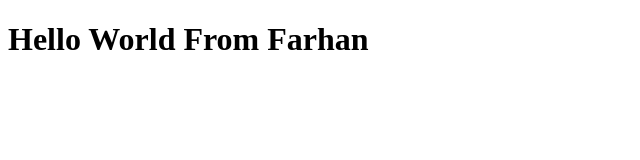
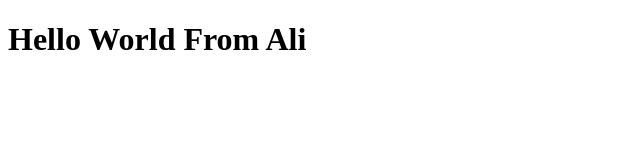
Before and after one commit to farhan523/finalbootcamp1, a plain HTML site: page index.html in a window 1280 px wide. Shown: the whole page, without its empty margins (0-640 px from the left). Drawn offline with Linux system fonts and the light colour scheme.

Commit message:
Update index.html

```diff
--- a/index.html
+++ b/index.html
@@ -5,6 +5,6 @@
     <title>Document</title>
 </head>
 <body>
-    <h1>Hello World From Farhan</h1>
+    <h1>Hello World From Ali</h1>
 </body>
 </html>
```
